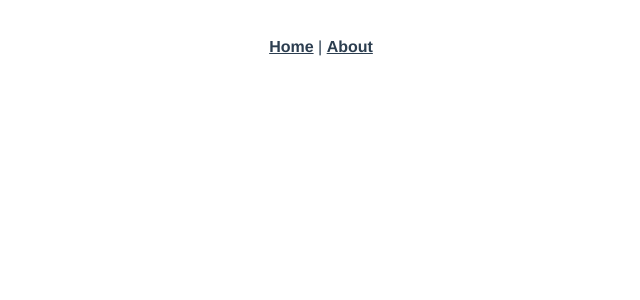
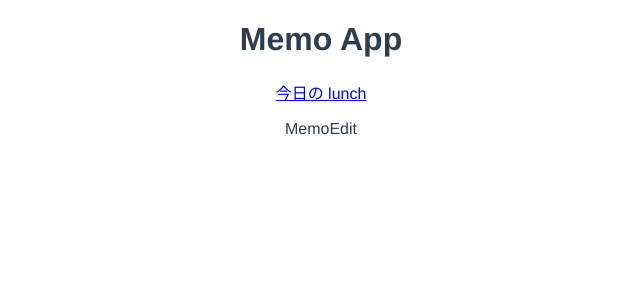
Before and after one commit to OdenTakashi/cli-memo-app, a Vue app: page /edit in a window 1280 px wide. Before the commit this address had no page. Shown: the top 300 px of the page, without its empty margins (319-959 px from the left). Built offline with nearby package versions, Linux system fonts and the light colour scheme.

Commit message:
edit,listのファイルの作成

```diff
--- a/src/App.vue
+++ b/src/App.vue
@@ -1,10 +1,22 @@
 <template>
-  <nav>
-    <router-link to="/">Home</router-link> |
-    <router-link to="/about">About</router-link>
-  </nav>
+  <h1>Memo App</h1>
+
+  <router-link to="/edit">
+    <MemoList></MemoList>
+  </router-link>
+
   <router-view/>
 </template>
+
+<script>
+import MemoList from './components/MemoList.vue'
+
+  export default {
+    components: {
+      MemoList
+    }
+  }
+</script>
 
 <style>
 #app {
--- a/src/components/HelloWorld.vue
+++ /dev/null
@@ -1,59 +0,0 @@
-<template>
-  <div class="hello">
-    <h1>{{ msg }}</h1>
-    <p>
-      For a guide and recipes on how to configure / customize this project,<br>
-      check out the
-      <a href="https://cli.vuejs.org" target="_blank" rel="noopener">vue-cli documentation</a>.
-    </p>
-    <h3>Installed CLI Plugins</h3>
-    <ul>
-      <li><a href="https://github.com/vuejs/vue-cli/tree/dev/packages/%40vue/cli-plugin-babel" target="_blank" rel="noopener">babel</a></li>
-      <li><a href="https://github.com/vuejs/vue-cli/tree/dev/packages/%40vue/cli-plugin-router" target="_blank" rel="noopener">router</a></li>
-      <li><a href="https://github.com/vuejs/vue-cli/tree/dev/packages/%40vue/cli-plugin-eslint" target="_blank" rel="noopener">eslint</a></li>
-    </ul>
-    <h3>Essential Links</h3>
-    <ul>
-      <li><a href="https://vuejs.org" target="_blank" rel="noopener">Core Docs</a></li>
-      <li><a href="https://forum.vuejs.org" target="_blank" rel="noopener">Forum</a></li>
-      <li><a href="https://chat.vuejs.org" target="_blank" rel="noopener">Community Chat</a></li>
-      <li><a href="https://twitter.com/vuejs" target="_blank" rel="noopener">Twitter</a></li>
-      <li><a href="https://news.vuejs.org" target="_blank" rel="noopener">News</a></li>
-    </ul>
-    <h3>Ecosystem</h3>
-    <ul>
-      <li><a href="https://router.vuejs.org" target="_blank" rel="noopener">vue-router</a></li>
-      <li><a href="https://vuex.vuejs.org" target="_blank" rel="noopener">vuex</a></li>
-      <li><a href="https://github.com/vuejs/vue-devtools#vue-devtools" target="_blank" rel="noopener">vue-devtools</a></li>
-      <li><a href="https://vue-loader.vuejs.org" target="_blank" rel="noopener">vue-loader</a></li>
-      <li><a href="https://github.com/vuejs/awesome-vue" target="_blank" rel="noopener">awesome-vue</a></li>
-    </ul>
-  </div>
-</template>
-
-<script>
-export default {
-  name: 'HelloWorld',
-  props: {
-    msg: String
-  }
-}
-</script>
-
-<!-- Add "scoped" attribute to limit CSS to this component only -->
-<style scoped>
-h3 {
-  margin: 40px 0 0;
-}
-ul {
-  list-style-type: none;
-  padding: 0;
-}
-li {
-  display: inline-block;
-  margin: 0 10px;
-}
-a {
-  color: #42b983;
-}
-</style>
--- /dev/null
+++ b/src/components/MemoList.vue
@@ -0,0 +1,37 @@
+<template>
+  <ul v-for="memo in memos" v-bind:key="memo.id">
+    {{ memo.content }}
+  </ul>
+</template>
+
+<script>
+
+export default {
+  name: 'MemoList',
+  data () {
+  return {
+      memos: [
+        {id: 1, content: '今日の lunch'}
+      ]
+    }
+  }
+}
+</script>
+
+<!-- Add "scoped" attribute to limit CSS to this component only -->
+<style scoped>
+h3 {
+  margin: 40px 0 0;
+}
+ul {
+  list-style-type: none;
+  padding: 0;
+}
+li {
+  display: inline-block;
+  margin: 0 10px;
+}
+a {
+  color: #42b983;
+}
+</style>
--- a/src/router/index.js
+++ b/src/router/index.js
@@ -1,19 +1,11 @@
 import { createRouter, createWebHistory } from 'vue-router'
-import HomeView from '../views/HomeView.vue'
+import MemoEdit from '../views/MemoEdit.vue'
 
 const routes = [
   {
-    path: '/',
-    name: 'home',
-    component: HomeView
-  },
-  {
-    path: '/about',
-    name: 'about',
-    // route level code-splitting
-    // this generates a separate chunk (about.[hash].js) for this route
-    // which is lazy-loaded when the route is visited.
-    component: () => import(/* webpackChunkName: "about" */ '../views/AboutView.vue')
+    path: '/edit',
+    name: 'edit',
+    component: MemoEdit
   }
 ]
 
--- a/src/views/AboutView.vue
+++ /dev/null
@@ -1,5 +0,0 @@
-<template>
-  <div class="about">
-    <h1>This is an about page</h1>
-  </div>
-</template>
--- a/src/views/HomeView.vue
+++ /dev/null
@@ -1,18 +0,0 @@
-<template>
-  <div class="home">
-    <img alt="Vue logo" src="../assets/logo.png">
-    <HelloWorld msg="Welcome to Your Vue.js App"/>
-  </div>
-</template>
-
-<script>
-// @ is an alias to /src
-import HelloWorld from '@/components/HelloWorld.vue'
-
-export default {
-  name: 'HomeView',
-  components: {
-    HelloWorld
-  }
-}
-</script>
--- /dev/null
+++ b/src/views/MemoEdit.vue
@@ -0,0 +1,12 @@
+<template>
+  <div>
+    MemoEdit
+  </div>
+</template>
+
+<script>
+
+export default {
+  name: 'MemoEdit'
+}
+</script>
```
